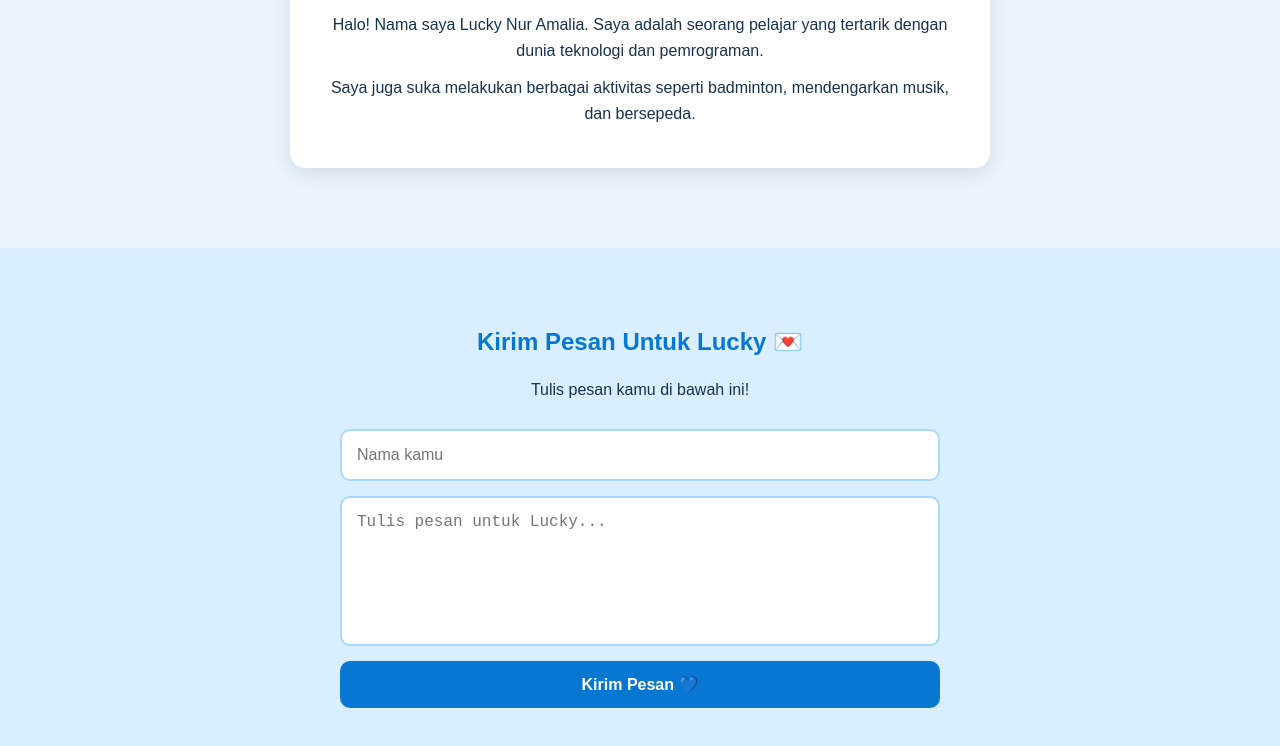
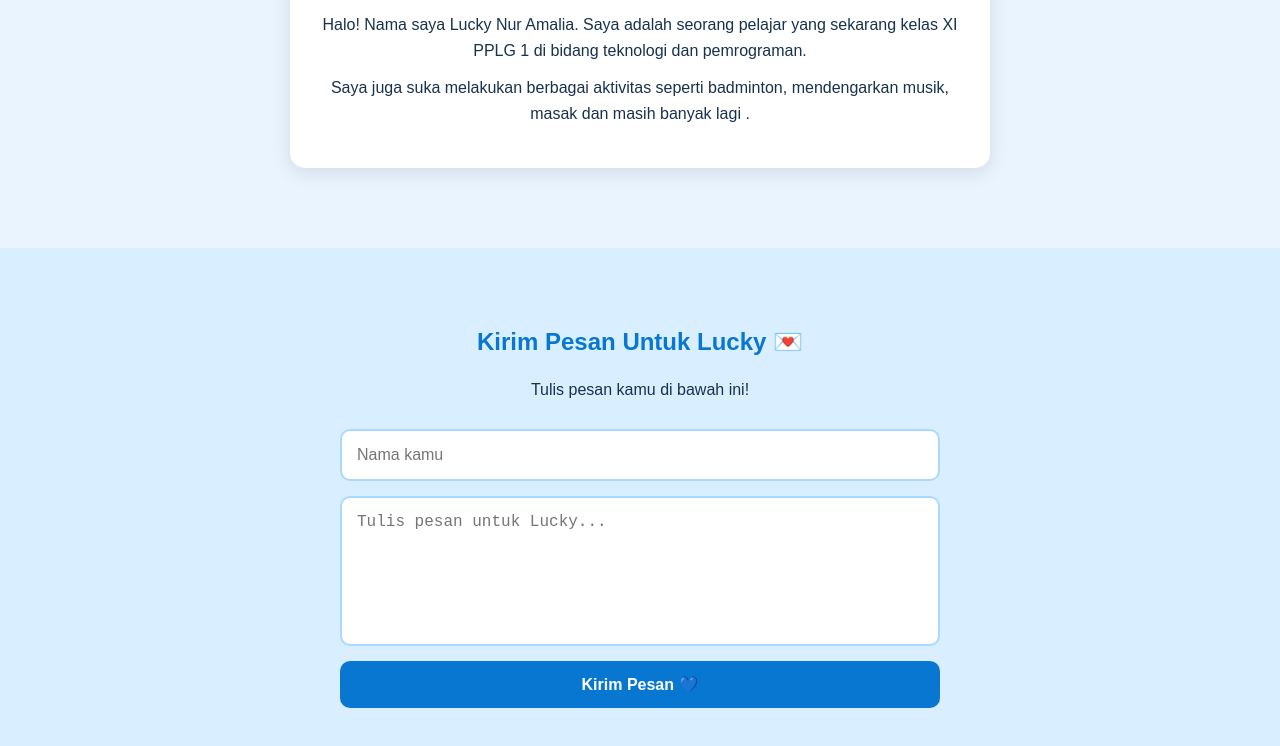
Before and after one commit to luckyna771-tech/website-lucky, a plain HTML site: page index.html in a window 1280 px wide. Shown: the part 972-1718 px from the top of the page. Drawn offline with Linux system fonts and the light colour scheme.

Commit message:
Update index.html

```diff
--- a/index.html
+++ b/index.html
@@ -47,13 +47,13 @@
 
             <p>
                 Halo! Nama saya Lucky Nur Amalia.
-                Saya adalah seorang pelajar yang tertarik dengan
-                dunia teknologi dan pemrograman.
+                Saya adalah seorang pelajar yang sekarang
+				kelas XI PPLG 1 di bidang teknologi dan pemrograman.
             </p>
 
             <p>
                 Saya juga suka melakukan berbagai aktivitas seperti
-                badminton, mendengarkan musik, dan bersepeda.
+                badminton, mendengarkan musik, masak dan masih banyak lagi .
             </p>
         </div>
     </section>
```
